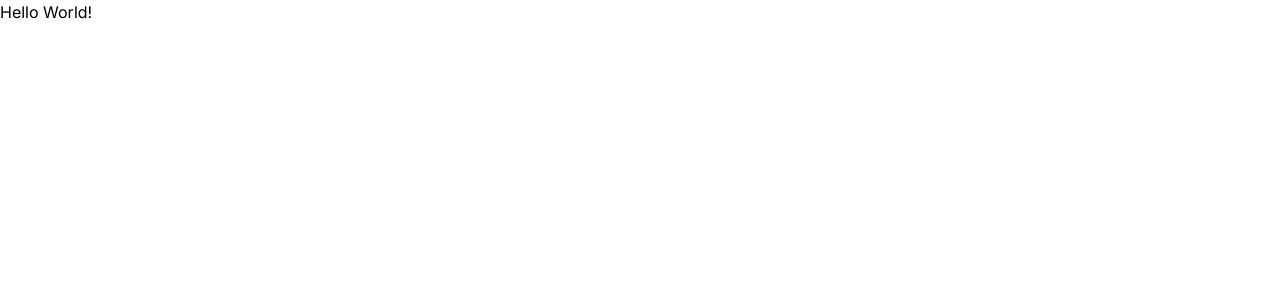
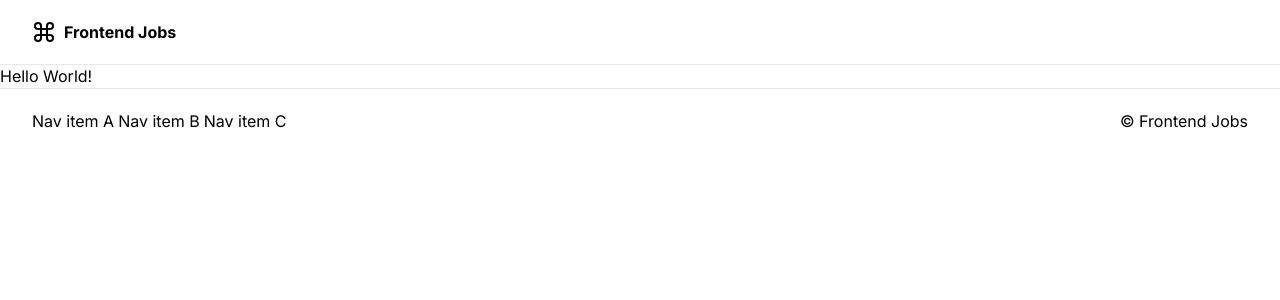
Before and after one commit to devsjors/frontend-jobs, a Next.js app: page / in a window 1280 px wide. Shown: the top 300 px of the page. Built offline with nearby package versions, Linux system fonts and the light colour scheme.

Commit message:
feat: render page with default components

```diff
--- /dev/null
+++ b/app/(marketing)/layout.tsx
@@ -0,0 +1,17 @@
+import Footer from "@/components/Containers/Footer";
+import NavBar from "@/components/Containers/NavBar";
+import type { FC } from "react";
+
+const MarketingLayout: FC<Readonly<{ children: React.ReactNode }>> = ({
+  children,
+}) => {
+  return (
+    <>
+      <NavBar />
+      {children}
+      <Footer />
+    </>
+  );
+};
+
+export default MarketingLayout;
--- a/app/page.tsx
+++ b/app/(marketing)/page.tsx
@@ -1,6 +1,6 @@
 import type { FC } from "react";
 
-const HomePage: FC = async () => {
+const HomePage: FC = () => {
   return (
     <main>
       <h1>Hello World!</h1>
```
